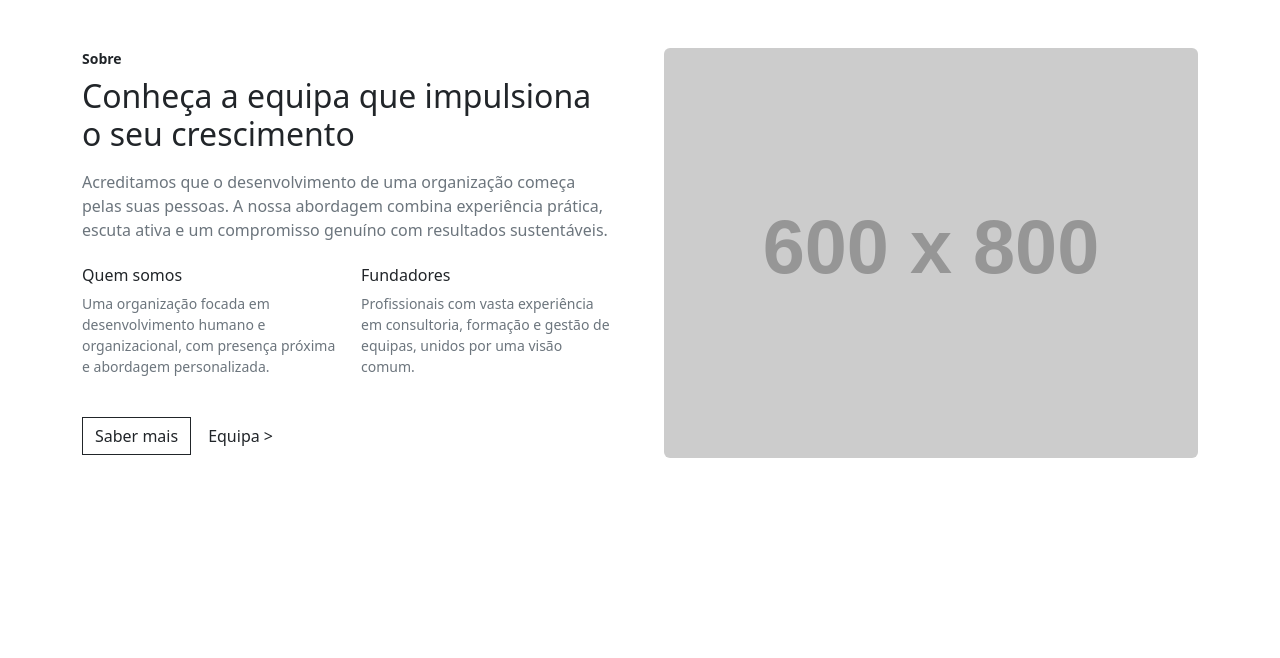
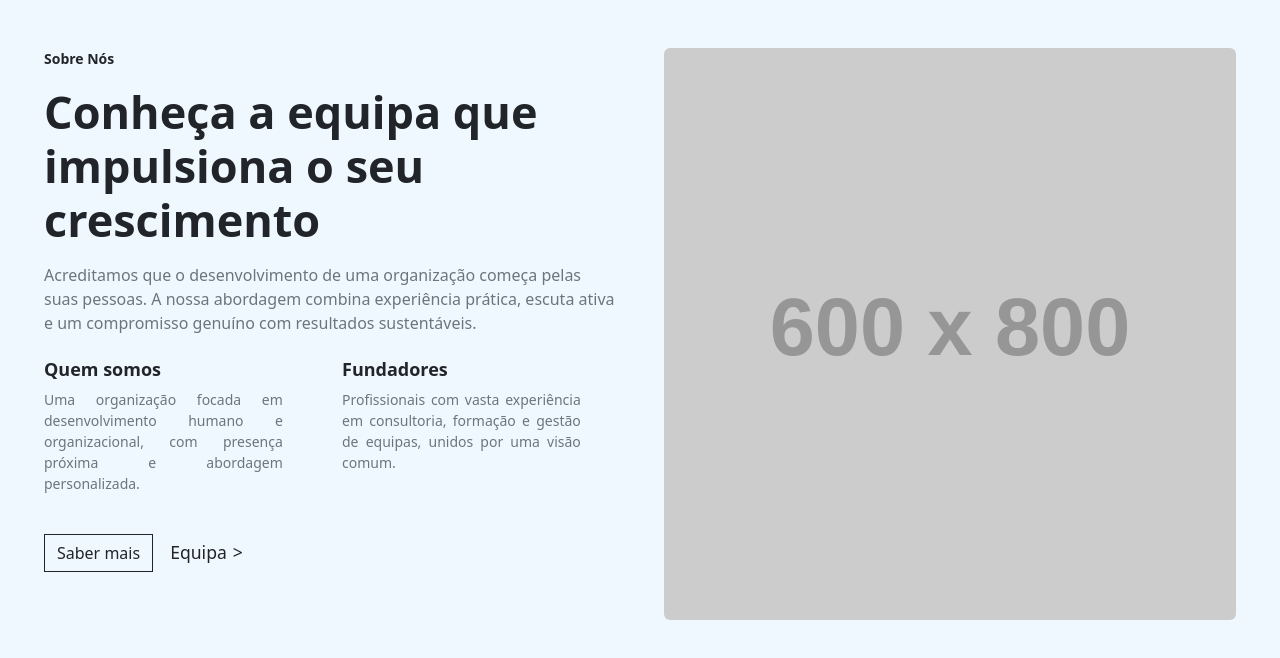
Before and after one commit to OSDesign-Labs/castrosConsulting_26_BW, a plain HTML site: page index.html in a window 1280 px wide. Drawn offline with nearby package versions, Linux system fonts and the light colour scheme; placeholder pictures from the web are drawn by us.

Commit message:
feat: Reviewed and fixed layout issues

```diff
--- a/css/style.css
+++ b/css/style.css
@@ -1,7 +1,63 @@
 .sobre-nos__img {
   aspect-ratio: 1 / 1;
-  max-height: 410px;
+  max-height: 650px;
   width: 100%;
   object-fit: cover;
-  border-radius: 8px;
+  /* border-radius: 8px; */
 }
+
+
+body {
+  margin: 0 2rem !important;
+  background-color: aliceblue !important;
+}
+
+/* ABOUT SECTION */
+#about {
+  align-content: center;
+
+  /* Left Main Column */
+  .container-fluid {
+    .index {
+      font-size: 14px !important;
+    }
+
+    /* background-color: aliceblue; */
+    h2.title {
+      font-size: 45px !important;
+    }
+
+    p {
+      font-size: 16px;
+    }
+
+    .row.g-4.mb-4 {
+      .col-12.col-sm-6 {
+        h3.subtitle {
+          font-size: 18px !important;
+          font-weight: bolder;
+        }
+      }
+
+      p {
+        font-size: 14px;
+        text-align: justify;
+        margin-right: 2.2rem
+      }
+    }
+
+    .btn.btn-link {
+      text-decoration: none;
+      color: #212529;
+      font-size: 1.1rem;
+      display: inline-flex;
+      align-items: center;
+      gap: 6px;
+
+      .arrowRight {
+        display: inline-block;
+      }
+
+    }
+  }
+}
--- a/index.html
+++ b/index.html
@@ -1,28 +1,34 @@
 <!DOCTYPE html>
 <html lang="pt-MZ">
+
 <head>
     <meta charset="UTF-8">
     <meta name="viewport" content="width=device-width, initial-scale=1.0">
     <title>Castro's Consultoria</title>
+
+    <!-- CSS External Stylesheet Link -->
+    <link rel="stylesheet" href="css/style.css">
+    <!-- BOOTSTRAP 5 CDN Link -->
     <link href="https://cdn.jsdelivr.net/npm/bootstrap@5.3.3/dist/css/bootstrap.min.css" rel="stylesheet">
-  <link rel="stylesheet" href="css/style.css">
+    <!-- AOS CDN Link -->
     <link href="https://unpkg.com/aos@2.3.1/dist/aos.css" rel="stylesheet">
 </head>
+
 <body>
 
-  <!-- 01.1-navbar — Francisco's section -->
+    <!-- 01.1- NAVBAR — Francisco's Section -->
 
-  <section id="inicio">
-    <!-- 01.2-hero-section — Francisco's section -->
+    <!-- 01.2- HERO — Francisco's Section -->
+    <section id="home">
     </section>
-
-  <section id="sobre-nos" class="py-3 py-md-5">
-    <div class="container">
+    <!-- 01.3- ABOUT US -->
+    <section id="about" class="py-3 py-md-5">
+        <div class="container-fluid">
             <div class="row align-items-start g-5">
-
+                <!-- WHO ARE WE SECTION -->
                 <div class="col-lg-6" data-aos="fade-right">
-          <p class="fw-bold small mb-2">Sobre</p>
-          <h2 class="mb-3">Conheça a equipa que impulsiona o seu crescimento</h2>
+                    <p class="index fw-bold small mb-3">Sobre Nós</p>
+                    <h2 class="title display-5 fw-bolder mb-3">Conheça a equipa que impulsiona o seu crescimento</h2>
                     <p class="text-secondary mb-4">
                         Acreditamos que o desenvolvimento de uma organização começa pelas suas
                         pessoas. A nossa abordagem combina experiência prática, escuta ativa e
@@ -31,14 +37,14 @@
 
                     <div class="row g-4 mb-4">
                         <div class="col-12 col-sm-6">
-              <h3 class="h6">Quem somos</h3>
+                            <h3 class="subtitle h6 mb-2">Quem somos</h3>
                             <p class="small text-secondary">
                                 Uma organização focada em desenvolvimento humano e organizacional,
                                 com presença próxima e abordagem personalizada.
                             </p>
                         </div>
                         <div class="col-12 col-sm-6">
-              <h3 class="h6">Fundadores</h3>
+                            <h3 class="subtitle h6 mb-2">Fundadores</h3>
                             <p class="small text-secondary">
                                 Profissionais com vasta experiência em consultoria, formação e
                                 gestão de equipas, unidos por uma visão comum.
@@ -48,17 +54,21 @@
 
                     <div class="d-flex flex-row gap-3">
                         <a href="#contacto" class="btn btn-outline-dark rounded-0">Saber mais</a>
-            <a href="#equipa" class="btn btn-link text-dark text-decoration-none p-0 d-flex align-items-center">Equipa &gt;</a>
+                        <a href="#equipa"
+                            class="btn btn-link text-dark text-decoration-none p-0 d-flex align-items-center">Equipa
+                            <span class="arrowRight">&gt;</span>
+                        </a>
                     </div>
                 </div>
 
                 <div class="col-lg-6" data-aos="fade-left">
-          <img src="https://placehold.co/600x800"
-               class="img-fluid rounded sobre-nos__img"
+                    <img src="https://placehold.co/600x800" class="img-fluid rounded sobre-nos__img"
                         alt="Equipa Castro's Consultoria">
                 </div>
 
             </div>
+
+            <!-- OUR TEAM SECTION -->
         </div>
     </section>
 
@@ -68,4 +78,5 @@
         AOS.init();
     </script>
 </body>
+
 </html>
```
Lines whose indentation alone changed are shown as unchanged.
